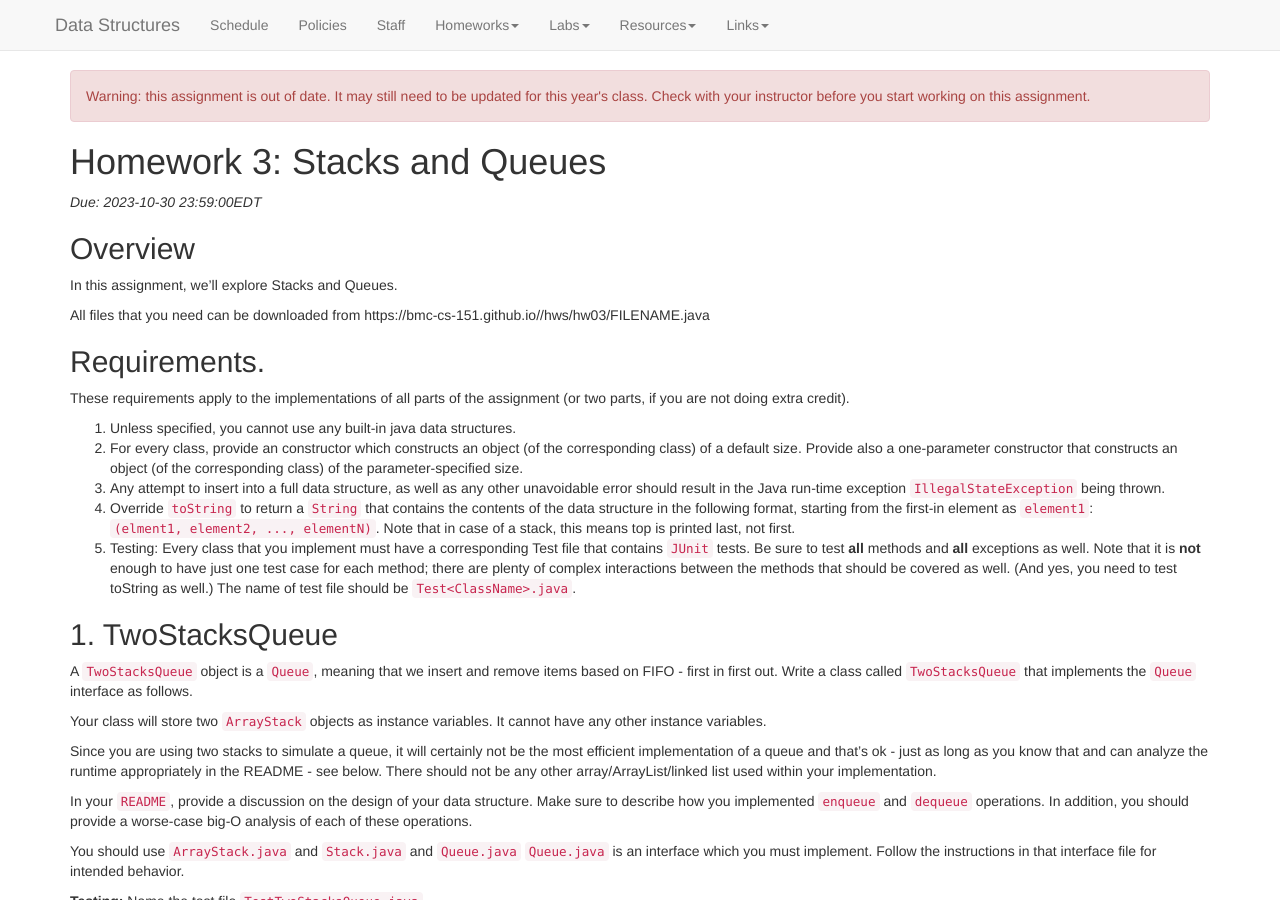
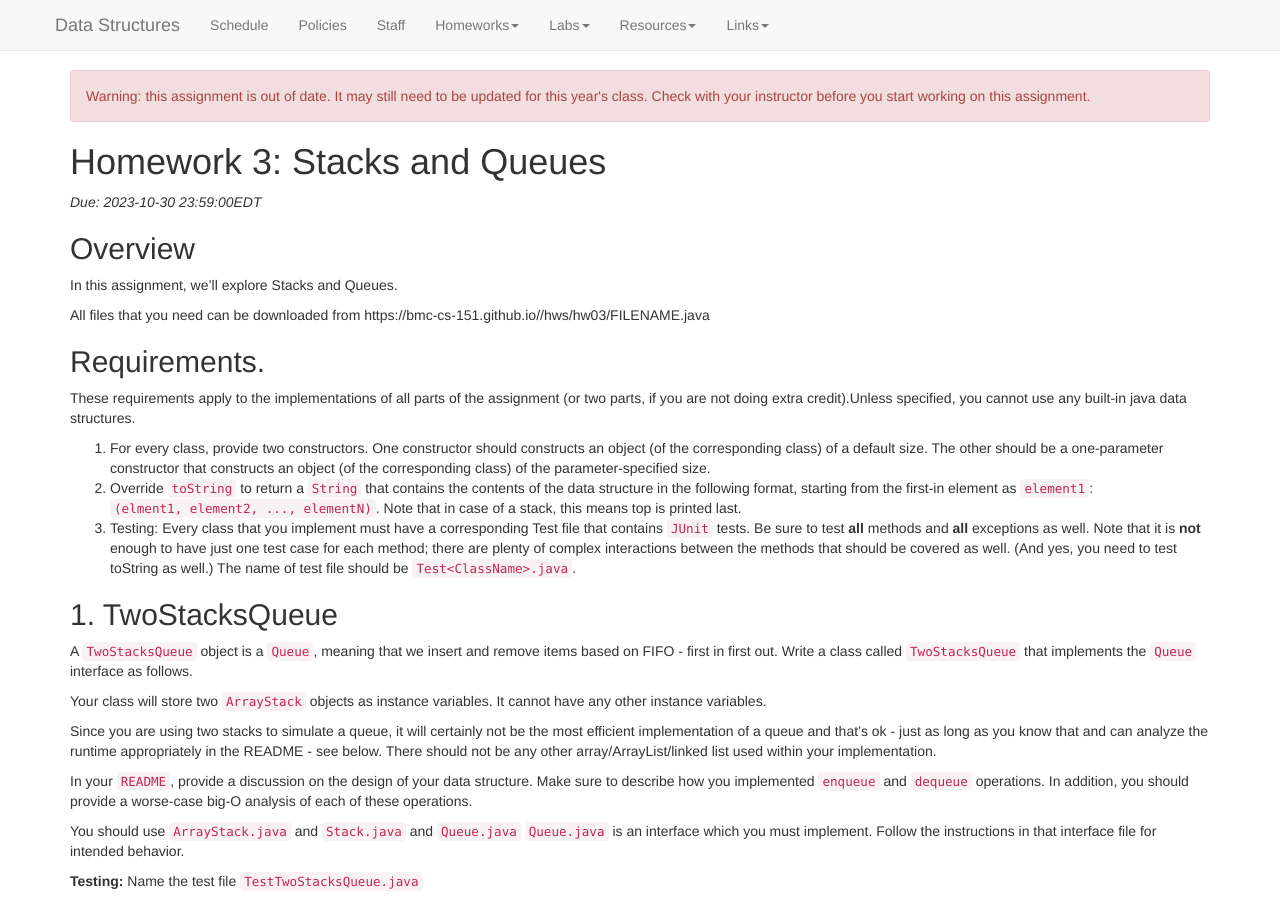
Before and after one commit to kalte0/BMC-CS-151.github.io, a Jekyll site: the page built from hws/HW03.md, in a window 1280 px wide and 900 px high. Built offline with Jekyll 4.4.1, drawn with Linux system fonts in a browser that asks for light colours; nearby versions of some CDN libraries.

Commit message:
Update HW03.md

```diff
--- a/hws/HW03.md
+++ b/hws/HW03.md
@@ -66,20 +66,15 @@ All files that you need can be downloaded from
 ## Requirements.
 
 These requirements apply to the implementations of all parts of the assignment (or two parts,
-if you are not doing extra credit).
+if you are not doing extra credit).Unless specified, you cannot use any built-in java data structures.
 
-1. Unless specified, you cannot use any built-in java data structures.
-1. For every class, provide an constructor which constructs an object (of the corresponding class)
-of a default size. Provide also a one-parameter constructor that constructs
+1. For every class, provide two constructors. One constructor should constructs an object (of the corresponding class) of a default size. The other should be a one-parameter constructor that constructs
 an object (of the corresponding class) of the parameter-specified size.
-2. Any attempt to insert into a full data structure, as well as any other
-unavoidable error should result in the Java run-time exception
-`IllegalStateException` being thrown.
-3. Override `toString` to return a `String` that contains the contents of the
+2. Override `toString` to return a `String` that contains the contents of the
 data structure in the following format, starting from the first-in element as
 `element1`: `(elment1, element2, ..., elementN)`.
-Note that in case of a stack, this means top is printed last, not first.
-4. Testing: Every class that you implement must have a corresponding Test file
+Note that in case of a stack, this means top is printed last.
+3. Testing: Every class that you implement must have a corresponding Test file
 that contains `JUnit` tests. Be sure to test **all** methods and **all** exceptions as well. Note that it is
 **not** enough to have just one test case for each method; there are plenty of complex interactions between the methods that should be covered as well. (And yes, you need to test toString as well.)
 The name of test file should be `Test<ClassName>.java`.
```
